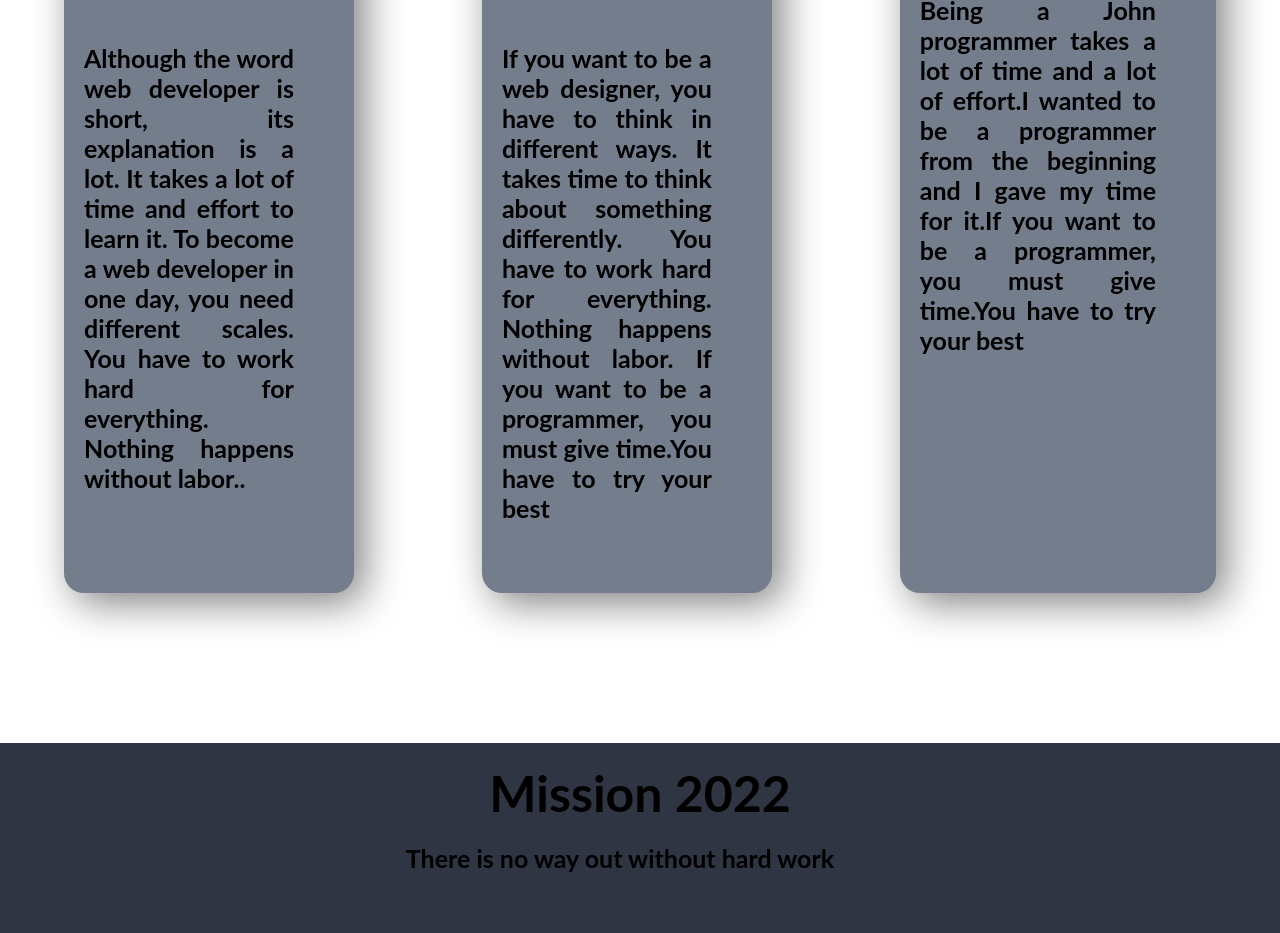
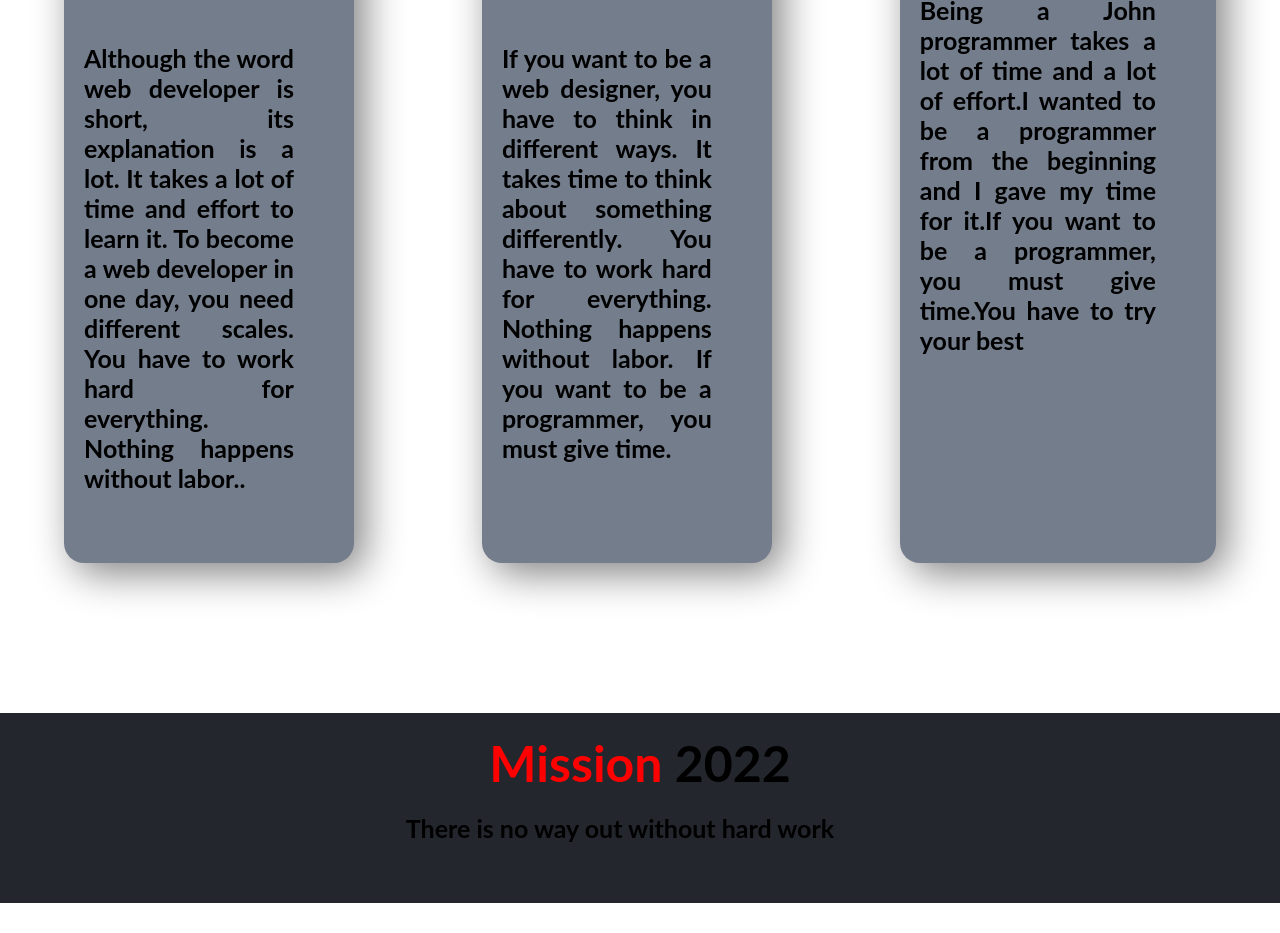
Before and after one commit to MDRahul47/my-first-assignment, a plain HTML site: page index.html in a window 1280 px wide. Shown: the part 2744-3677 px from the top of the page. After the commit the page ends 3647 px from the top, so only its background shows below. Drawn offline with Linux system fonts and the light colour scheme.

Commit message:
last-add

```diff
--- a/index.html
+++ b/index.html
@@ -124,7 +124,7 @@
                 <p>
                 <h3>If you want to be a web designer, you have to think in different ways. It takes time to think about
                     something differently. You have to work hard for everything. Nothing happens without labor. If you
-                    want to be a programmer, you must give time.You have to try your best</h3>
+                    want to be a programmer, you must give time.</h3>
                 </p>
             </div>
             <div class="div-three">
@@ -141,7 +141,7 @@
     </section>
 
     <footer>
-        <h1>Mission 2022</h1>
+        <h1> <span>Mission</span> 2022</h1>
 
         <h3 class="small-text">There is no way out without hard work</h3>
 
--- a/style.css
+++ b/style.css
@@ -223,7 +223,7 @@ margin-left: 5%;
 }
 
 footer{
-    background-color:#2f3542 ;
+    background-color:#23262c ;
     height: 150px;
     text-align: center;
     font-family: 'Lato', sans-serif;
```
